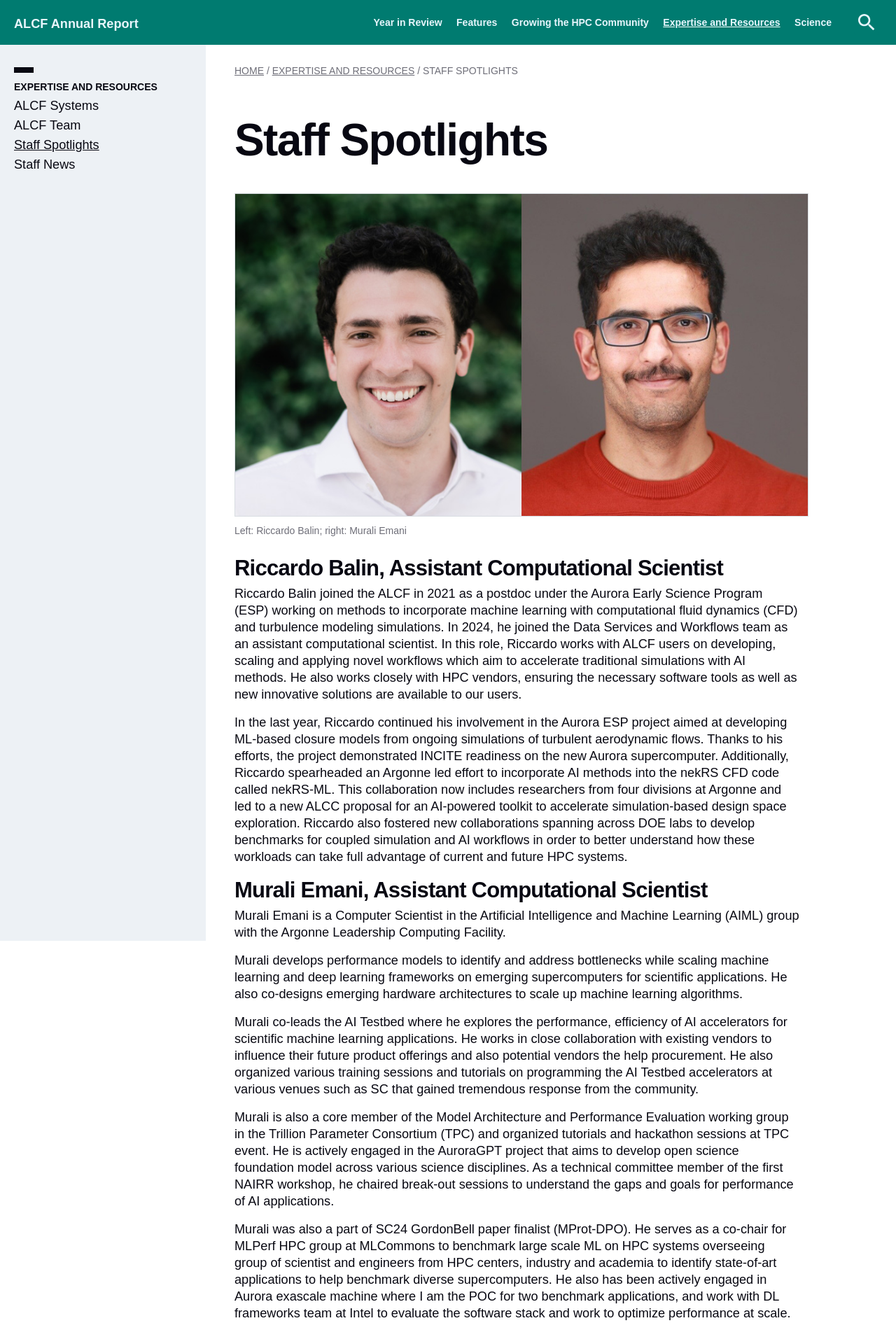
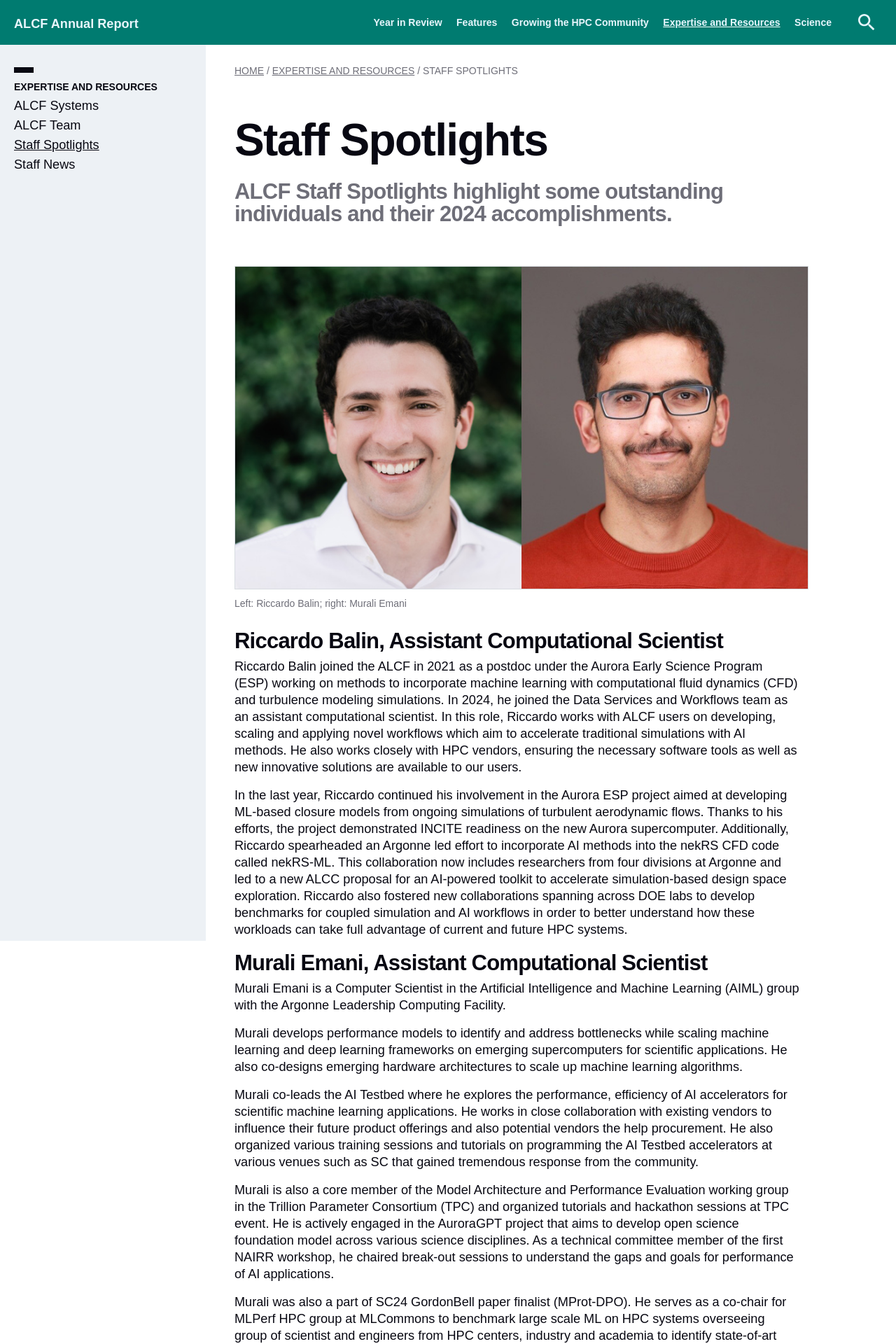
Before and after one commit to argonne-lcf/AR2024, a Jekyll site: the page built from 04_expertise-and-resources/staff-spotlights.md, in a window 1280 px wide. Shown: the top 1920 px of the page at 70% size. Built offline with Jekyll 4.4.1, drawn with Linux system fonts in a browser that asks for light colours; some web fonts are replaced.

Commit message:
Update staff-spotlights-caption-llmd

```diff
--- a/04_expertise-and-resources/staff-spotlights.md
+++ b/04_expertise-and-resources/staff-spotlights.md
@@ -2,6 +2,7 @@
 layout: page
 
 title: Staff Spotlights
+intro: "ALCF Staff Spotlights highlight some outstanding individuals and their 2024 accomplishments."
 
 theme: white
 permalink: expertise-and-resources/staff-spotlights
```
